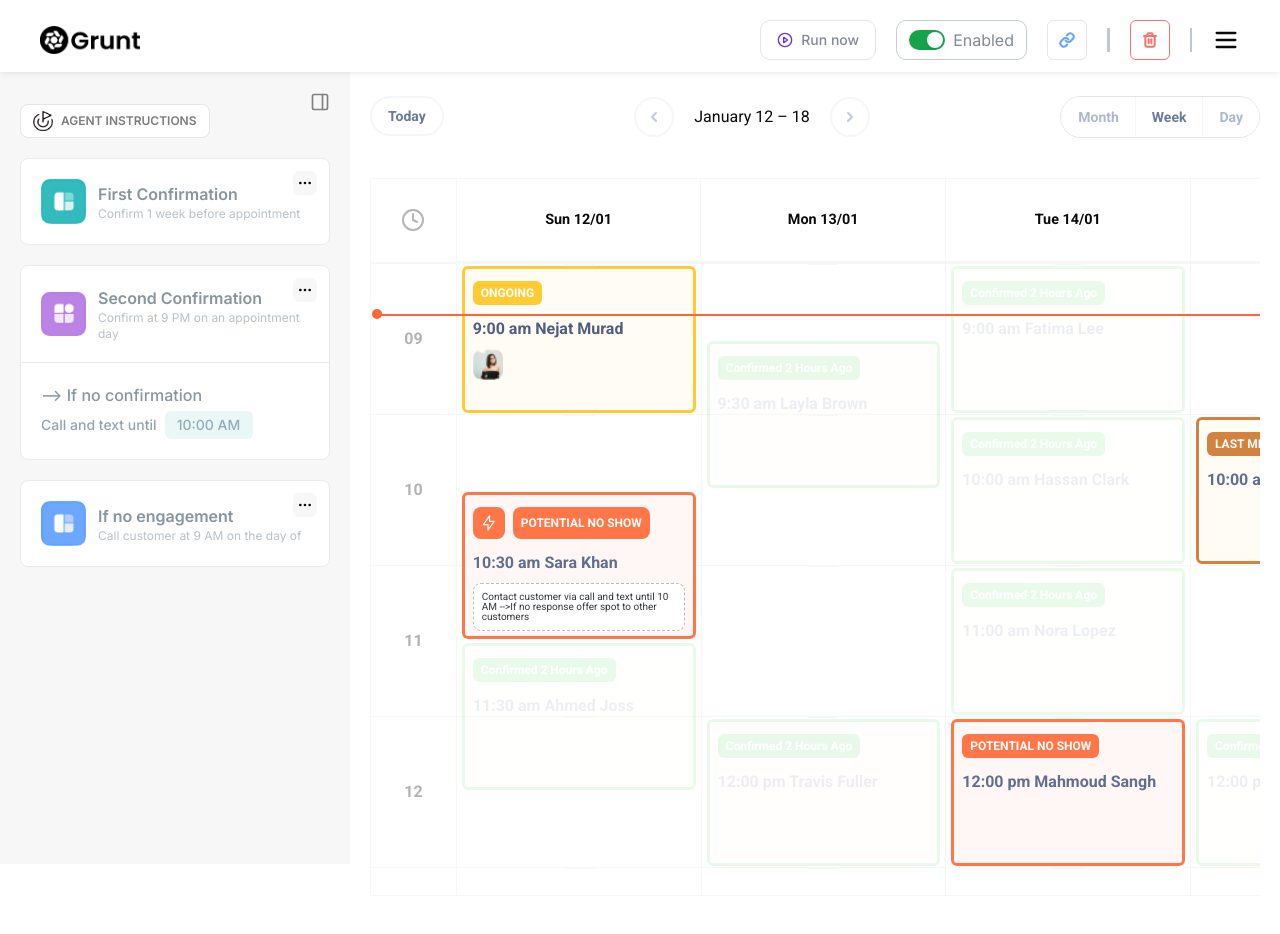
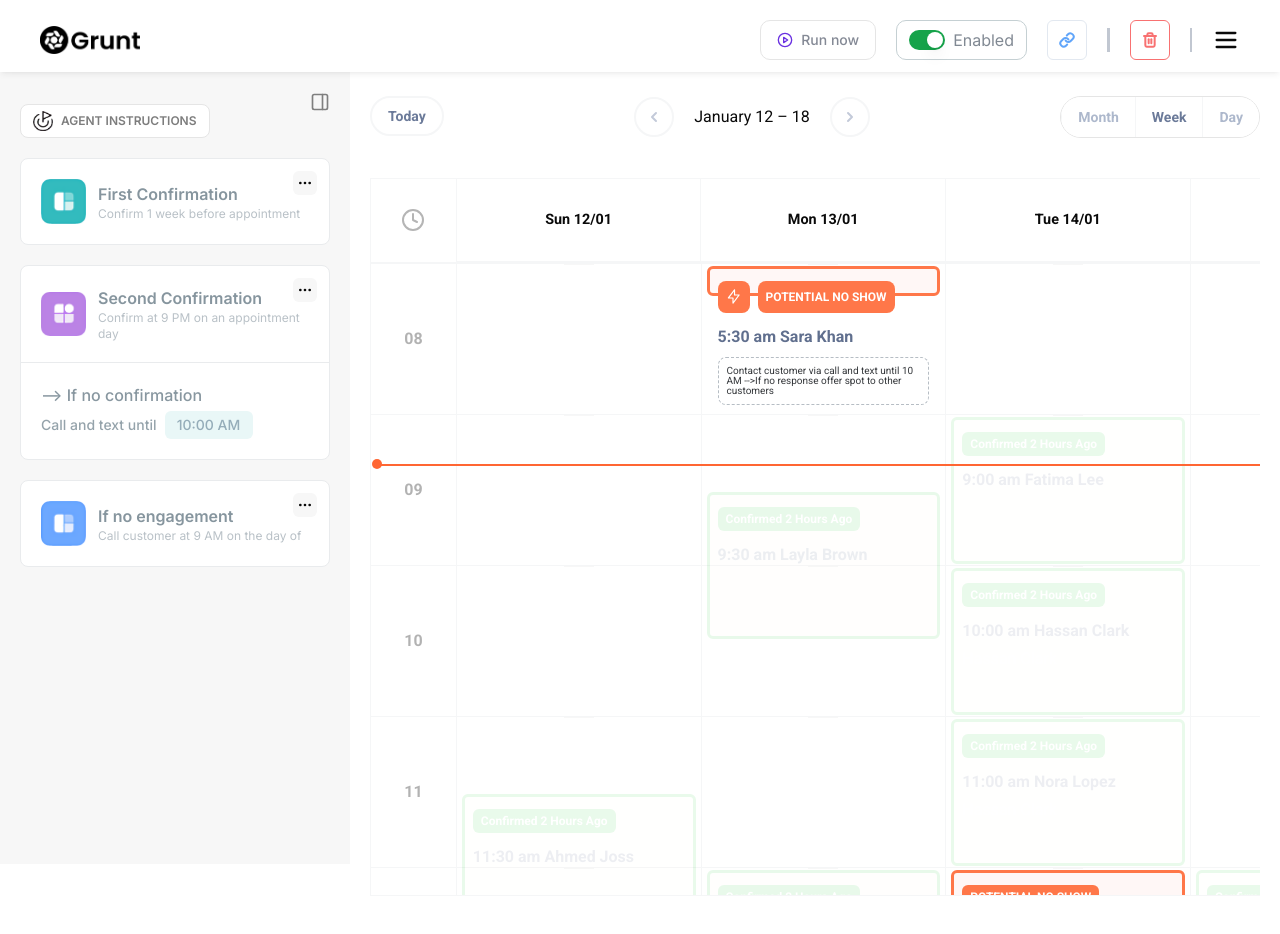
Before and after one commit to gruntai/dental, a Next.js app: page /calender in a window 1280 px wide. Built offline with nearby package versions, Linux system fonts and the light colour scheme.

Commit message:
make it dynamic

```diff
--- a/src/app/(dashboard)/calender/page.tsx
+++ b/src/app/(dashboard)/calender/page.tsx
@@ -31,11 +31,13 @@ type MyEvent = {
 
 const localizer = momentLocalizer(moment); // or globalizeLocalizer
 const today = new Date();
+// 1 - 9
+
 const workingHoursStart = new Date(
   today.getFullYear(),
   today.getMonth(),
   today.getDate(),
-  9,
+  8,
   0,
   0
 ); // 9 AM
@@ -57,11 +59,23 @@ const customFormats = {
   dayHeaderFormat: "dddd, MMMM D, YYYY",
 };
 
+const currentDate = new Date();
+console.log("currentDate", currentDate.toISOString());
+const currentDay = String(currentDate.getDate()).padStart(2, "0");
+const currentHour = currentDate.getHours();
+
+console.log(currentHour);
+console.log(`2025-01-${currentDay}T${currentHour}:00:00`);
+
+console.log(`2025-01-${currentDay}T${+currentHour + 1}:00:00`);
+
 // Example events
 const events: MyEvent[] = [
   {
-    start: moment("2025-01-12T09:00:00").toDate(),
-    end: moment("2025-01-12T10:00:00").toDate(),
+    start: moment(
+      `2025-01-${currentDay}T${String(currentHour).padStart(2, "0")}:00:00`
+    ).toDate(),
+    end: moment(`2025-01-${currentDay}T${+currentHour + 1}:00:00`).toDate(),
     title: "Event 1",
     data: {
       node: (data: any) => (
@@ -89,16 +103,30 @@ const events: MyEvent[] = [
     },
   },
   {
-    start: moment("2025-01-12T10:30:00").toDate(),
-    end: moment("2025-01-12T11:30:00").toDate(),
+    start: moment(
+      `2025-01-${currentDay}T${String(currentHour + 1).padStart(2, "0")}:30:00`
+    ).toDate(),
+    end: moment(
+      `2025-01-${currentDay}T${String(currentHour + 2).padStart(2, "0")}:30:00`
+    ).toDate(),
     title: "Event 2",
     data: {
       node: (data) => <PotentialToShow data={data} />,
     },
   },
   {
-    start: moment("2025-01-15T10:00:00").toDate(),
-    end: moment("2025-01-15T11:00:00").toDate(),
+    start: moment(
+      `2025-01-${+currentDay + 3}T${String(currentHour + 1).padStart(
+        2,
+        "0"
+      )}:00:00`
+    ).toDate(),
+    end: moment(
+      `2025-01-${+currentDay + 3}T${String(currentHour + 2).padStart(
+        2,
+        "0"
+      )}:00:00`
+    ).toDate(),
     title: "Event 3",
     data: {
       node: (data: any) => (
@@ -487,13 +515,13 @@ const MyCalendar = () => {
       indicatorWrapper.style.position = "relative";
       // Create the new div element
       const customLine = document.createElement("div");
-
+      const heightOfCell = 150;
       // Add styles to match Tailwind classes
       customLine.style.position = "absolute";
       customLine.style.height = "2px";
       customLine.style.width = "1800px";
       customLine.style.backgroundColor = "#ff6633";
-      customLine.style.top = "50px";
+      customLine.style.top = `${50 + 1 * heightOfCell}px`;
       customLine.style.zIndex = "50";
       customLine.style.left = "3px";
 
```
